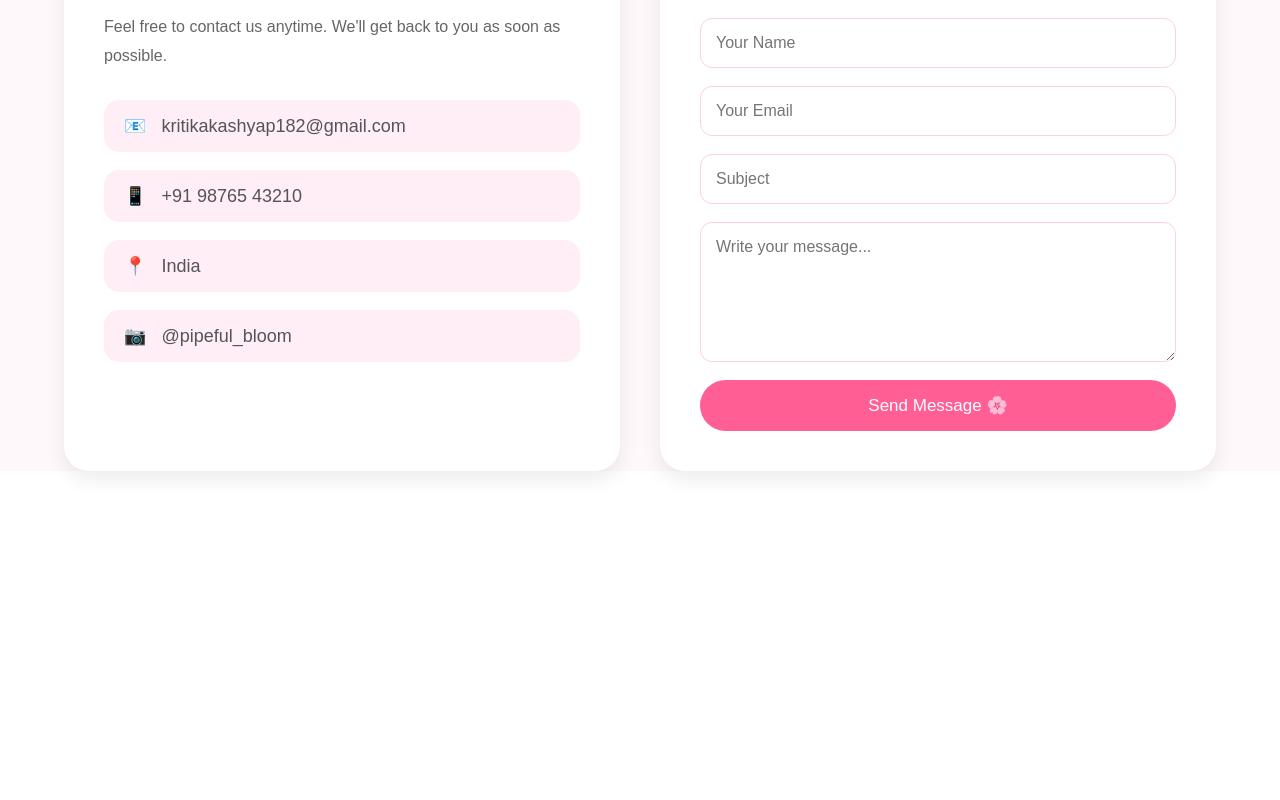
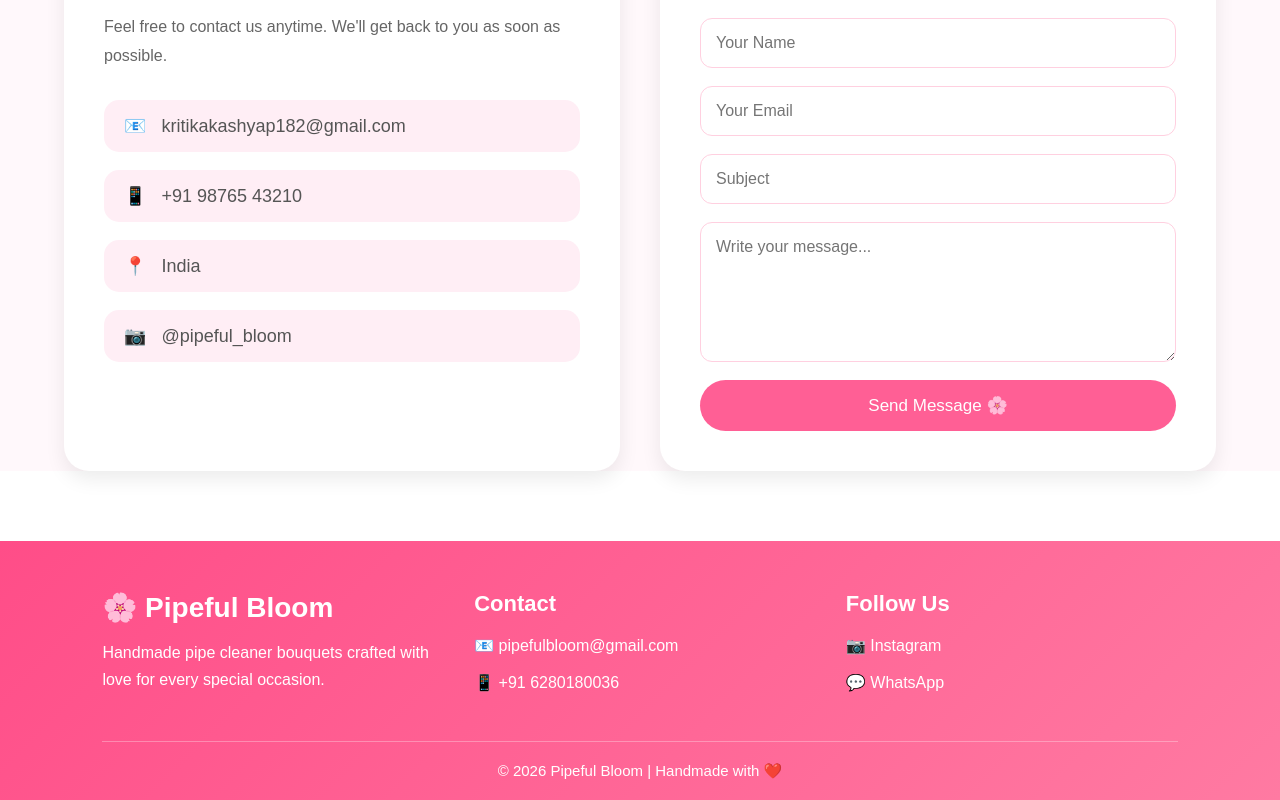
Before and after one commit to najuck/Handmade-bouquet-website, a React (Vite) app: page /contact in a window 1280 px wide. Shown: the part 506-1306 px from the top of the page. Before the commit the page ends 1047 px from the top, so only its background shows below. Built offline with nearby package versions, Linux system fonts and the light colour scheme.

Commit message:
added wishlist functionality

```diff
--- a/src/App.jsx
+++ b/src/App.jsx
@@ -4,10 +4,21 @@ import { BrowserRouter, Routes, Route } from "react-router-dom";
 import Home from "./component/Home";
 import Contact from "./component/Contact";
 import About from "./component/About";
+import Footer from "./component/Footer";
 
 const App = () => {
   const [cart, setCart] = useState([]);
   const [showCart, setShowCart] = useState(false);
+  const [wishlist, setWishlist] = useState(() => {
+  const savedWishlist = localStorage.getItem("wishlist");
+  return savedWishlist ? JSON.parse(savedWishlist) : [];
+});
+const [showWishlist, setShowWishlist] = useState(false);
+
+const [searchTerm, setSearchTerm] = useState("");
+
+
+
 
   return (
     <BrowserRouter>
@@ -15,8 +26,12 @@ const App = () => {
   cart={cart}
   showCart={showCart}
   setShowCart={setShowCart}
+  searchTerm={searchTerm}
+  setSearchTerm={setSearchTerm}
+  wishlist={wishlist}
+  showWishlist={showWishlist}
+  setShowWishlist={setShowWishlist}
 />
-
       <Routes>
         <Route
           path="/"
@@ -26,14 +41,20 @@ const App = () => {
   setCart={setCart}
   showCart={showCart}
   setShowCart={setShowCart}
+  showWishlist={showWishlist}
+  setShowWishlist={setShowWishlist}
+  searchTerm={searchTerm}
+  wishlist={wishlist}
+  setWishlist={setWishlist}
 />
           }
         />
-
         <Route path="/about" element={<About />} />
         <Route path="/contact" element={<Contact />} />
       </Routes>
+      <Footer />
     </BrowserRouter>
+
   );
 };
 
--- /dev/null
+++ b/src/component/Footer.css
@@ -0,0 +1,44 @@
+.footer {
+  background: linear-gradient(135deg, #ff4d88, #ff7aa2);
+  color: white;
+  padding: 50px 8% 20px;
+  margin-top: 60px;
+}
+
+.footer-container {
+  display: flex;
+  justify-content: space-between;
+  flex-wrap: wrap;
+  gap: 40px;
+}
+
+.footer-section {
+  flex: 1;
+  min-width: 220px;
+}
+
+.footer-section h2 {
+  margin-bottom: 15px;
+  font-size: 28px;
+}
+
+.footer-section h3 {
+  margin-bottom: 15px;
+  font-size: 22px;
+}
+
+.footer-section p {
+  margin: 10px 0;
+  line-height: 1.7;
+}
+
+.footer hr {
+  border: none;
+  border-top: 1px solid rgba(255,255,255,0.3);
+  margin: 35px 0 20px;
+}
+
+.copyright {
+  text-align: center;
+  font-size: 15px;
+}
--- /dev/null
+++ b/src/component/Footer.jsx
@@ -0,0 +1,41 @@
+import React from "react";
+import "./Footer.css";
+
+const Footer = () => {
+  return (
+    <footer className="footer">
+
+      <div className="footer-container">
+
+        <div className="footer-section">
+          <h2>🌸 Pipeful Bloom</h2>
+          <p>
+            Handmade pipe cleaner bouquets crafted with love for every special occasion.
+          </p>
+        </div>
+
+        <div className="footer-section">
+          <h3>Contact</h3>
+          <p>📧 pipefulbloom@gmail.com</p>
+          <p>📱 +91 6280180036</p>
+        </div>
+
+        <div className="footer-section">
+          <h3>Follow Us</h3>
+          <p>📷 Instagram</p>
+          <p>💬 WhatsApp</p>
+        </div>
+
+      </div>
+
+      <hr />
+
+      <p className="copyright">
+        © 2026 Pipeful Bloom | Handmade with ❤️
+      </p>
+
+    </footer>
+  );
+};
+
+export default Footer;
--- a/src/component/Home.css
+++ b/src/component/Home.css
@@ -416,3 +416,12 @@ margin:15px 0;
   background:#ff4d88;
   color:white;
 }
+.wishlist-buttons{
+    display:flex;
+    gap:10px;
+    margin-top:8px;
+}
+
+.wishlist-buttons button{
+    cursor:pointer;
+}
--- a/src/component/Home.jsx
+++ b/src/component/Home.jsx
@@ -23,13 +23,19 @@ import divineblessings from "../assets/divineblessings.jpeg";
 import winewonder from "../assets/winewonder1.jpeg";
 import CustomerReviews from "./CustomerReviews";
 import { FaHeart, FaRegHeart } from "react-icons/fa";
-const Home = ({ cart, setCart, showCart, setShowCart }) => {
+const Home = ({
+  cart,
+  setCart,
+  showCart,
+  setShowCart,
+  showWishlist,
+  setShowWishlist,
+  searchTerm,
+  wishlist,
+  setWishlist,
+}) => {
   const [toast, setToast] = useState("");
-  const [searchTerm, setSearchTerm] = useState("");
-  const [wishlist, setWishlist] = useState(() => {
-  const savedWishlist = localStorage.getItem("wishlist");
-  return savedWishlist ? JSON.parse(savedWishlist) : [];
-});
+
   const productsRef = useRef(null);
 const scrollToProducts = () => {
   productsRef.current.scrollIntoView({
@@ -192,6 +198,12 @@ const finalTotal = totalPrice + deliveryCharge;
       price:"₹499",
     },
   ];
+  const filteredProducts = products.filter((item) =>
+  item.name.toLowerCase().includes((searchTerm || "").toLowerCase())
+);
+console.log("Search Term:", searchTerm);
+console.log("Filtered Products:", filteredProducts);
+
   return (
     <div className="home">
       {toast && (
@@ -200,6 +212,7 @@ const finalTotal = totalPrice + deliveryCharge;
   </div>
 )}
       {/* Hero Section */}
+      {searchTerm == "" && (
       <section
         className="hero"
         style={{
@@ -218,10 +231,14 @@ const finalTotal = totalPrice + deliveryCharge;
             </button>
         </div>
       </section>
+      )}
+      {searchTerm == "" && (
       <div className="delivery-banner">
   🚚 Same Day Delivery Available | 💐 Fresh Flowers Guaranteed
 </div>
+      )}
 {/* Featured Collection */}
+{searchTerm == "" && (
 <section className="featured">
   <h2>⭐ Featured Collection</h2>
   <p>Our Best Selling Handmade Bouquets</p>
@@ -250,7 +267,9 @@ const finalTotal = totalPrice + deliveryCharge;
 
   </div>
 </section>
+)}
 {/* Categories */}
+{searchTerm == "" && (
 <section className="categories">
   <h2>🌸 Shop by Category</h2>
 
@@ -267,12 +286,17 @@ const finalTotal = totalPrice + deliveryCharge;
 
   </div>
 </section>
+)}
 
       {/* Products */}
     <section className="products" ref={productsRef}>
-        <h2>Our Beautiful Bouquets</h2>
+        <h2>
+  {searchTerm
+    ? `Search Results for "${searchTerm}"`
+    : "Our Beautiful Bouquets"}
+</h2>
         <div className="product-grid">
-          {products.map((product) => (
+          {filteredProducts.map((product) => (
             <div className="card" key={product.id}>
               <button
   className="wishlist-btn"
@@ -316,6 +340,63 @@ const finalTotal = totalPrice + deliveryCharge;
         </div>
       </section>
       <CustomerReviews />
+      {showWishlist && (
+  <div className="cart-box">
+    <div className="cart-header">
+      <h2>❤️ My Wishlist</h2>
+
+      <button
+        className="close-cart"
+        onClick={() => setShowWishlist(false)}
+      >
+        ✖
+      </button>
+    </div>
+
+    {wishlist.length === 0 ? (
+      <p>Your wishlist is empty ❤️</p>
+    ) : (
+      <>
+        {wishlist.map((item) => (
+          <div key={item.id} className="cart-item">
+           <div>
+  <strong>{item.name}</strong>
+  <br />
+  {item.price}
+</div>
+
+<div className="wishlist-buttons">
+
+  <button
+    onClick={() => {
+      setCart([...cart, item]);
+
+      setWishlist(
+        wishlist.filter((product) => product.id !== item.id)
+      );
+    }}
+  >
+    🛒 Move to Cart
+  </button>
+
+  <button
+    className="remove-btn"
+    onClick={() =>
+      setWishlist(
+        wishlist.filter((product) => product.id !== item.id)
+      )
+    }
+  >
+    ✖
+  </button>
+
+</div>
+          </div>
+        ))}
+      </>
+    )}
+  </div>
+)}
       {showCart && (
   <div className="cart-box">
     <div className="cart-header">
--- a/src/component/Navbar.jsx
+++ b/src/component/Navbar.jsx
@@ -3,7 +3,7 @@ import { Link } from "react-router-dom";
 import { FaHeart, FaShoppingCart, FaSearch } from "react-icons/fa";
 import "./Navbar.css";
 
-const Navbar = ({ cart, showCart, setShowCart }) => {
+const Navbar = ({ cart, showCart, setShowCart, searchTerm, setSearchTerm ,wishlist, showWishlist,setShowWishlist }) => {
   return (
     <nav className="navbar">
 
@@ -17,17 +17,32 @@ const Navbar = ({ cart, showCart, setShowCart }) => {
         <Link to="/contact">Contact</Link>
       </div>
       <div className="search-box">
-  <FaSearch className="search-icon" />
   <input
     type="text"
     placeholder="Search bouquets..."
+    value={searchTerm}
+    onChange={(e) => {
+  console.log(e.target.value);
+  setSearchTerm(e.target.value);
+}}
   />
 </div>
 
+
       <div className="nav-icons">
-        <button className="icon-btn">
-          <FaHeart />
-        </button>
+        <button
+  className="icon-btn"
+  onClick={() => setShowWishlist(!showWishlist)}
+>
+  <FaHeart />
+
+  {wishlist.length > 0 && (
+    <span className="cart-count">
+      {wishlist.length}
+    </span>
+  )}
+</button>
+
 
         <button
   className="icon-btn"
```
Lines whose indentation alone changed are shown as unchanged.
